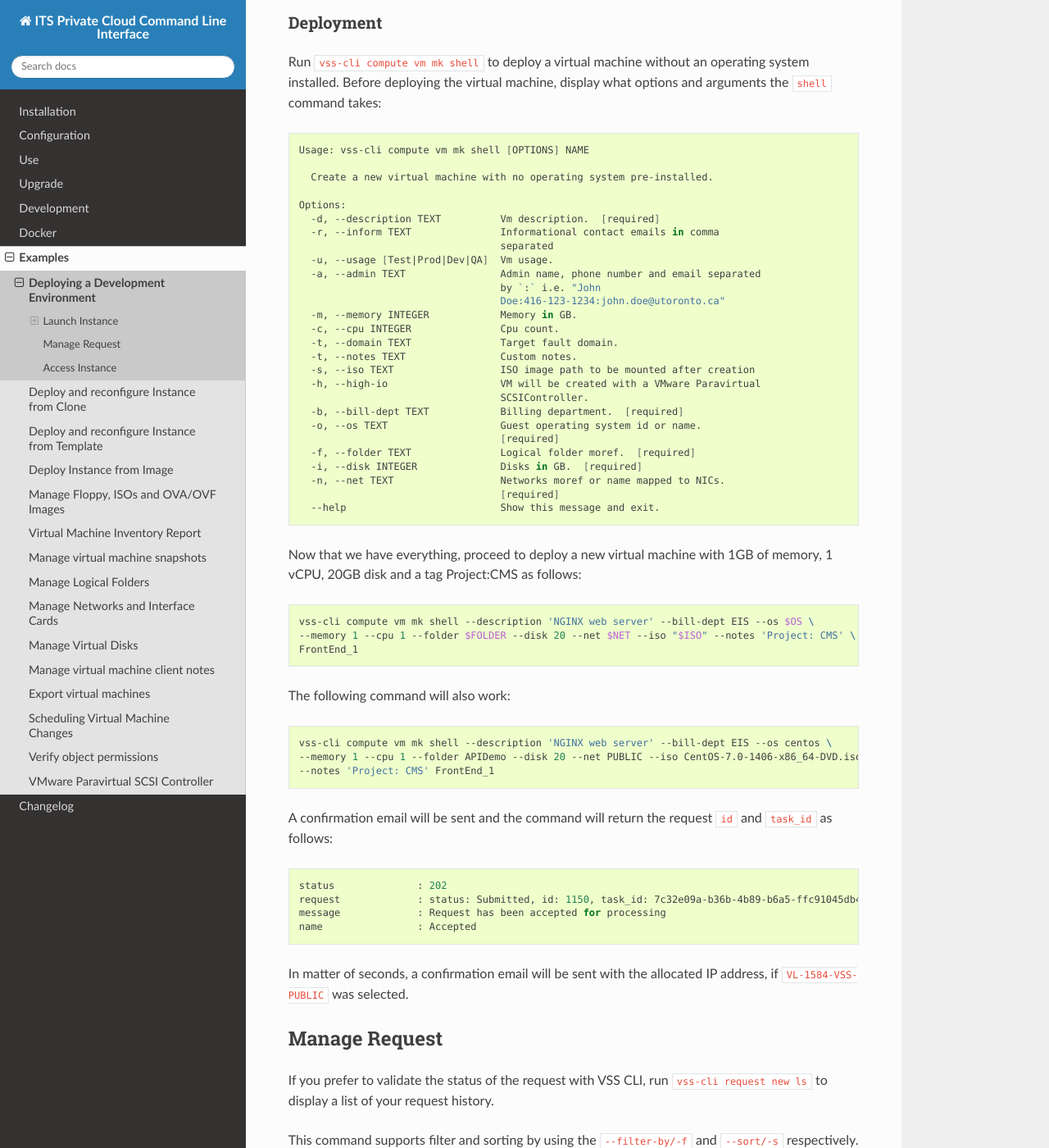
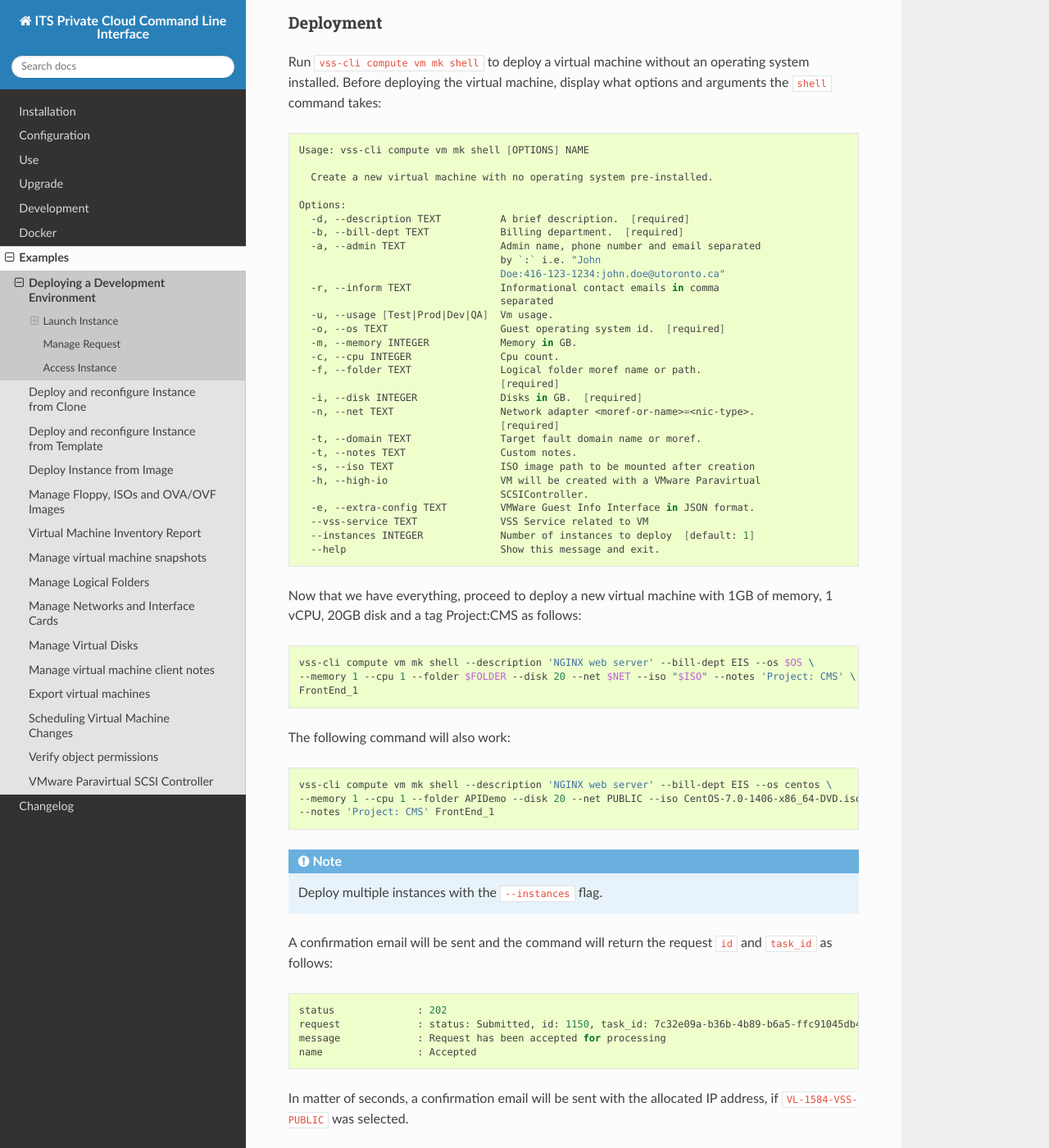
Before and after one commit to EIS-ITS/vss-cli, a Sphinx documentation site: the page built from docs/examples/deploy-os.rst, in a window 1280 px wide and 1400 px high, scrolled down 2846 px. Shown: the whole window at 82% size. Built offline with Sphinx 7.4.7 and the Read the Docs theme 2.0.0, drawn with Linux system fonts in a browser that asks for light colours; the version number could not be read and is left out.

Commit message:
Issue #173: ✨compute/vm/mk/shell `--instances` to deploy multiple vms from shell - adds support to deploy multiple instances via `--instances`` - fixes #173

```diff
--- a/docs/examples/deploy-os.rst
+++ b/docs/examples/deploy-os.rst
@@ -155,27 +155,30 @@ command takes:
       Create a new virtual machine with no operating system pre-installed.
 
     Options:
-      -d, --description TEXT          Vm description.  [required]
+      -d, --description TEXT          A brief description.  [required]
+      -b, --bill-dept TEXT            Billing department.  [required]
+      -a, --admin TEXT                Admin name, phone number and email separated
+                                      by `:` i.e. "John
+                                      Doe:416-123-1234:john.doe@utoronto.ca"
       -r, --inform TEXT               Informational contact emails in comma
                                       separated
       -u, --usage [Test|Prod|Dev|QA]  Vm usage.
-      -a, --admin TEXT                Admin name, phone number and email separated
-                                      by `:` i.e. "John
-                                      Doe:416-123-1234:john.doe@utoronto.ca"
+      -o, --os TEXT                   Guest operating system id.  [required]
       -m, --memory INTEGER            Memory in GB.
       -c, --cpu INTEGER               Cpu count.
-      -t, --domain TEXT               Target fault domain.
+      -f, --folder TEXT               Logical folder moref name or path.
+                                      [required]
+      -i, --disk INTEGER              Disks in GB.  [required]
+      -n, --net TEXT                  Network adapter <moref-or-name>=<nic-type>.
+                                      [required]
+      -t, --domain TEXT               Target fault domain name or moref.
       -t, --notes TEXT                Custom notes.
       -s, --iso TEXT                  ISO image path to be mounted after creation
       -h, --high-io                   VM will be created with a VMware Paravirtual
                                       SCSIController.
-      -b, --bill-dept TEXT            Billing department.  [required]
-      -o, --os TEXT                   Guest operating system id or name.
-                                      [required]
-      -f, --folder TEXT               Logical folder moref.  [required]
-      -i, --disk INTEGER              Disks in GB.  [required]
-      -n, --net TEXT                  Networks moref or name mapped to NICs.
-                                      [required]
+      -e, --extra-config TEXT         VMWare Guest Info Interface in JSON format.
+      --vss-service TEXT              VSS Service related to VM
+      --instances INTEGER             Number of instances to deploy  [default: 1]
       --help                          Show this message and exit.
 
 
@@ -195,6 +198,11 @@ The following command will also work:
     vss-cli compute vm mk shell --description 'NGINX web server' --bill-dept EIS --os centos \
     --memory 1 --cpu 1 --folder APIDemo --disk 20 --net PUBLIC --iso CentOS-7.0-1406-x86_64-DVD.iso \
     --notes 'Project: CMS' FrontEnd_1
+
+.. note::
+
+    Deploy multiple instances with the ``--instances`` flag.
+
 
 A confirmation email will be sent and the command will return the request ``id`` and
 ``task_id`` as follows:
```
Also changed, not shown: docs/examples/deploy-template.rst (+17 -5 lines), .bumpversion.cfg, 4 other files.
